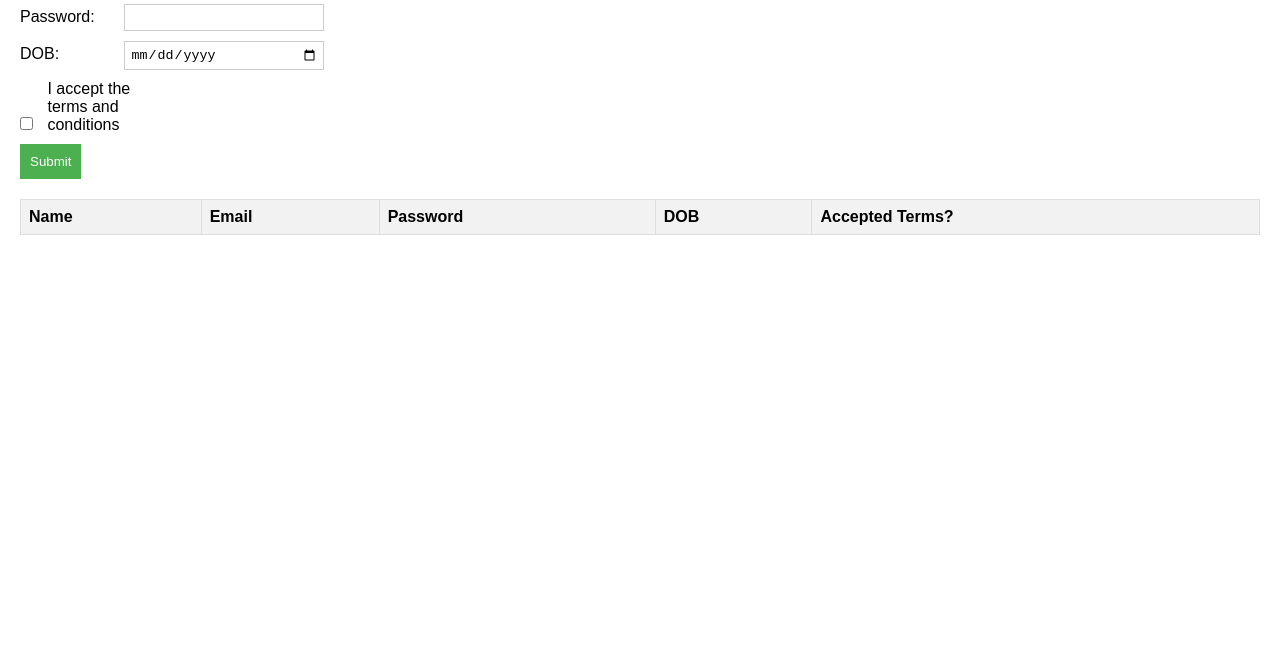
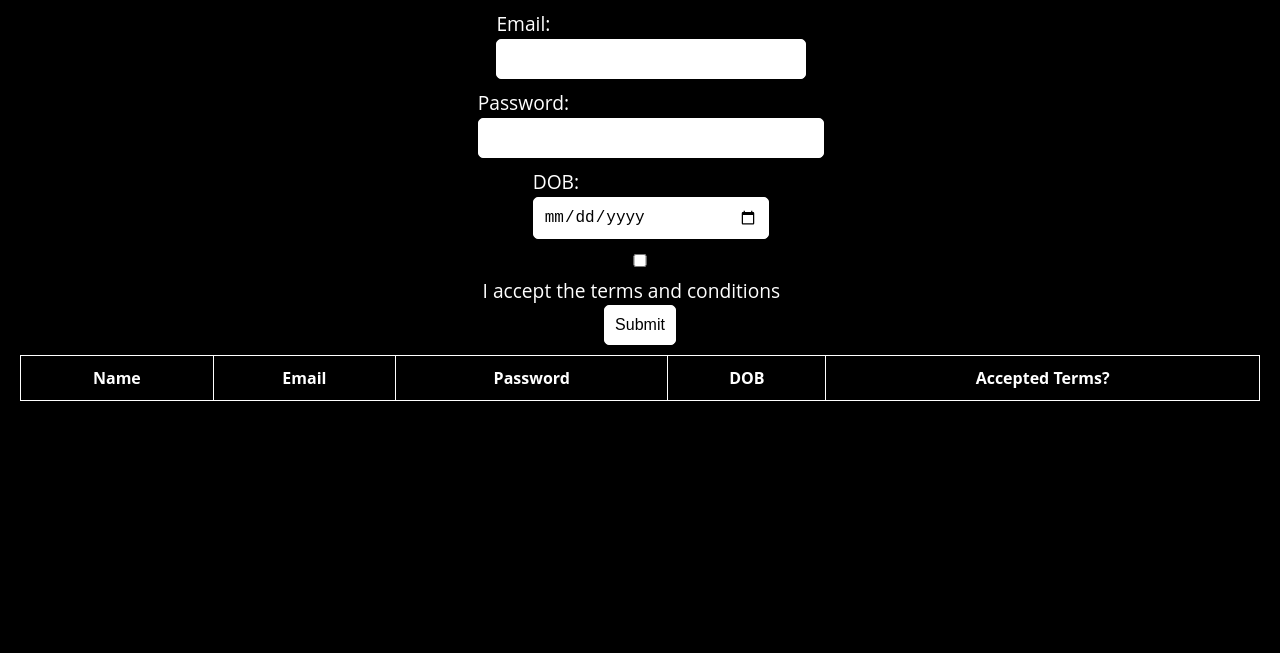
Before and after one commit to dd6629/wd101, a plain HTML site: page index.html in a window 1280 px wide. Shown: the part 147-800 px from the top of the page. Drawn offline with Linux system fonts and the light colour scheme.

Commit message:
Update style.css

```diff
--- a/style.css
+++ b/style.css
@@ -1,65 +1,62 @@
-* {
-    box-sizing: border-box;
-    margin: 0;
-    padding: 0;
-  }
-
 body {
-    font-family: Arial, sans-serif;
-    padding: 20px;
+    background-color: #000;
+    color: #fff;
+    font-family: 'Open Sans', sans-serif;
+    font-size: 16px;
+    line-height: 1.5;
+    margin: 10px;
+    padding: 10px;
 }
 
 h1 {
-    margin-bottom: 20px;
+    font-size: 2em;
+    font-weight: 300;
+    line-height: 1.2;
+    margin: 0 0 20px;
+    text-align: center;
 }
 
-  form > div {
-    margin-bottom: 10px;
+form {
+    display: flex;
+    flex-direction: column;
+    justify-content: center;
+    align-items: center;
 }
 
-  form > div > label {
-    display: inline-block;
-    width: 100px;
+label {
+    font-size: 1.2em;
+    margin: 0 0 5px;
 }
 
-  form > div > input[type="text"],
-  form > div > input[type="email"],
-  form > div > input[type="password"],
-  form > div > input[type="date"] {
-    border: 1px solid #ccc;
-    padding: 5px;
-    width: 200px;
+input {
+    border: 1px solid #fff;
+    border-radius: 5px;
+    color: #000000;
+    font-size: 1em;
+    margin: 0 0 10px;
+    padding: 10px;
+    width: 100%;
 }
 
-  form > div > input[type="checkbox"] {
-    margin-right: 10px;
-  }
-
-  form > div > button[type="submit"] {
-    background-color: #4caf50;
-    border: none;
-    color: white;
+button {
+    background-color: #fff;
+    border: 1px solid #fff;
+    border-radius: 5px;
+    color: #000;
     cursor: pointer;
+    font-size: 1em;
+    margin: 0 0 10px;
     padding: 10px;
-  }
-
-  form > div > button[type="submit"]:hover {
-    background-color: #3e8e41;
+    width: 100%;
 }
 
 table {
     border-collapse: collapse;
-    margin-top: 20px;
+    margin: 0 auto;
     width: 100%;
 }
 
-  table th,
-  table td {
-    border: 1px solid #ddd;
-    padding: 8px;
-    text-align: left;
+th, td {
+    border: 1px solid #fff;
+    padding: 10px;
 }
-
-  table th {
-    background-color: #f2f2f2;
-  }
```
Lines whose indentation alone changed are shown as unchanged.
